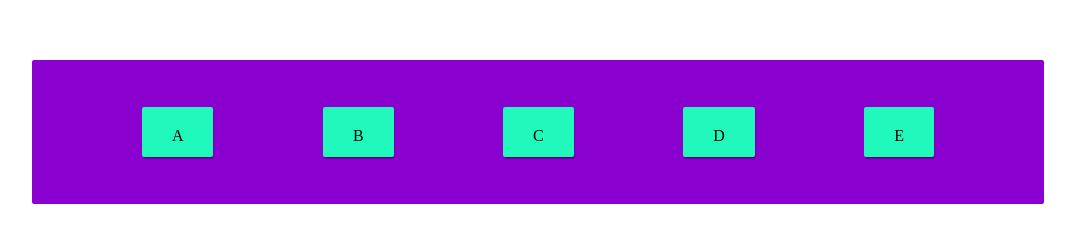
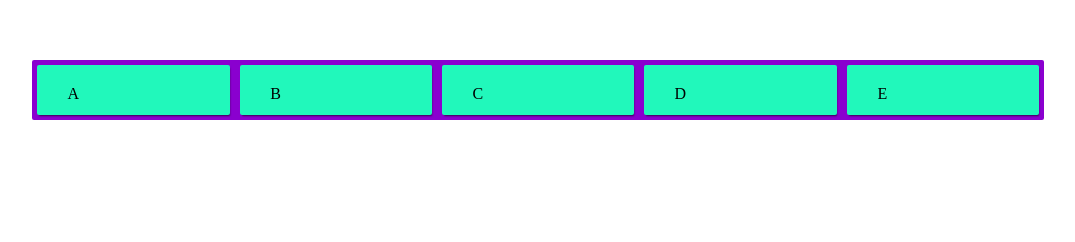
Before and after one commit to Daniel-Silva/dev-front, a website: page Modulo-2/grid.html in a window 1280 px wide. Shown: the whole page, without its empty margins (102-1177 px from the left). Drawn offline with Linux system fonts and the light colour scheme.

Commit message:
feat: usando a propriedade flex shorthand

```diff
--- a/Modulo-2/assets/css/style.css
+++ b/Modulo-2/assets/css/style.css
@@ -12,7 +12,7 @@
 	align-content: center;
 
 	width: 80%;
-	height: 18vh;
+	height: auto;
 	margin: 60px auto;
 	background-color: #8a00cf;
 	border-radius: 2px;
@@ -22,13 +22,12 @@
 	height: 50px;
 	background-color: #21f8bb;
 	border-radius: 2px;
+	margin: 5px;
 	padding: 20px 30px;
 	box-shadow: 1px 2px 2px -1px rgba(0, 0, 0, 0.6);
 	flex-basis: 5%;
 }
 
-.grow-1 {
-	flex-grow: 1;
+.flex-item {
+	flex: 1 1 auto;
 }
-
-.;
--- a/Modulo-2/grid.html
+++ b/Modulo-2/grid.html
@@ -11,11 +11,11 @@
 
 <body>
     <div class="my-container">
-        <div class="my-item">A</div>
-        <div class="my-item">B</div>
-        <div class="my-item">C</div>
-        <div class="my-item">D</div>
-        <div class="my-item">E</div>
+        <div class="my-item flex-item">A</div>
+        <div class="my-item flex-item">B</div>
+        <div class="my-item flex-item">C</div>
+        <div class="my-item flex-item">D</div>
+        <div class="my-item flex-item">E</div>
     </div>
 </body>
 
```
